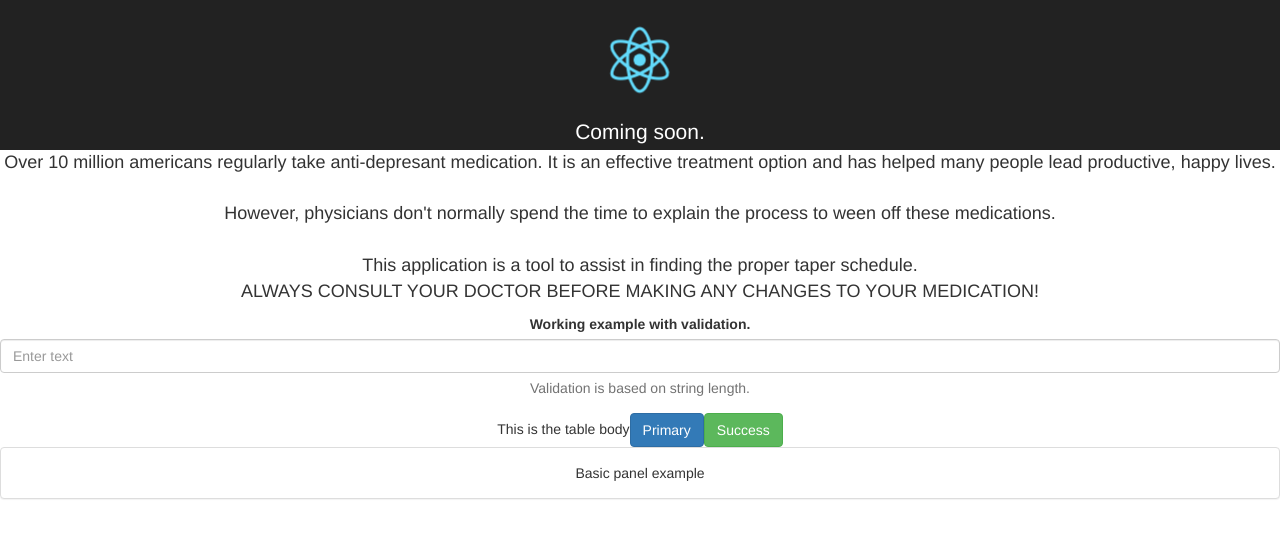
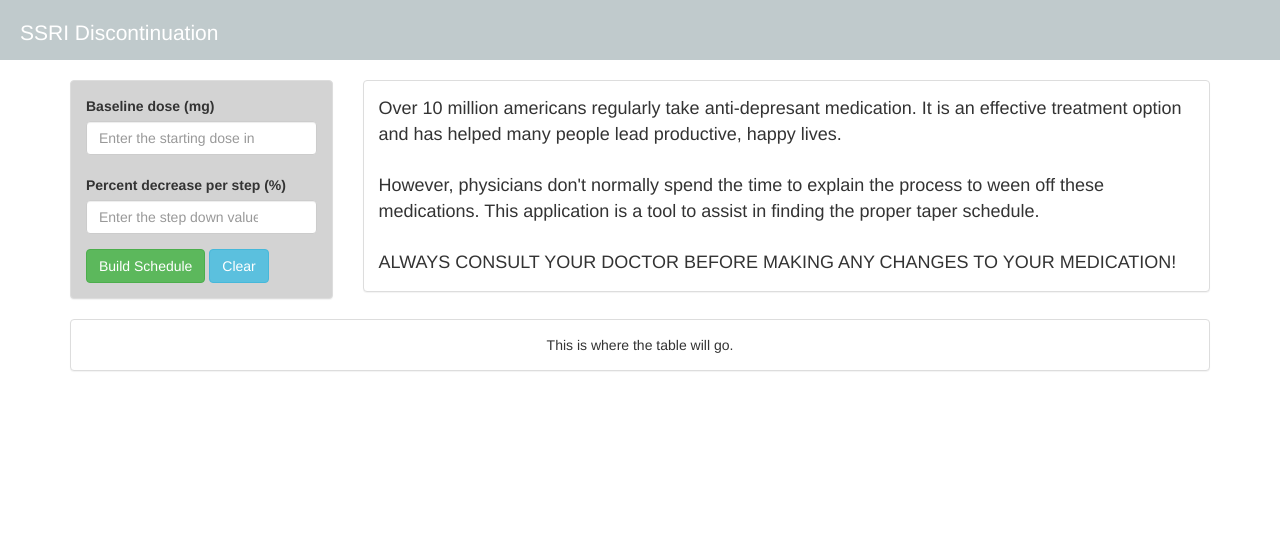
Before and after one commit to dvenor/taper_off_web_front, a React (Create React App) app: page / in a window 1280 px wide. Shown: the top 538 px of the page. Built offline with nearby package versions, Linux system fonts and the light colour scheme.

Commit message:
Creation of the inital input form.  Added Bootstrap grid

```diff
--- a/src/App/App.css
+++ b/src/App/App.css
@@ -8,10 +8,12 @@
 }
 
 .App-header {
-  background-color: #222;
-  height: 150px;
-  padding: 20px;
+  background-color: rgb(192, 202, 204);
+  height: 60px;
+  padding: 1px;
   color: white;
+  text-align: left;
+  padding-left: 20px;
 }
 
 .App-title {
--- a/src/App/App.js
+++ b/src/App/App.js
@@ -1,32 +1,51 @@
 import React, { Component } from 'react';
-import logo from './logo.svg';
 import './App.css';
+import { Grid, Row, Col, Panel } from 'react-bootstrap';
 import TaperTable from './components/TaperTable/TaperTable';
 import TaperForm from './components/TaperForm/TaperForm';
+import MainMessage from './components/MainMessage/MainMessage';
 
 class App extends Component {
   render() {
+
+    const panelStyle = {
+      backgroundColor: 'lightgrey',
+      textAlign: 'left'
+    }
+
     return (
       <div className="App">
-        <head>
-        <link rel="stylesheet" href="https://maxcdn.bootstrapcdn.com/bootstrap/3.3.7/css/bootstrap.min.css" integrity="sha384-BVYiiSIFeK1dGmJRAkycuHAHRg32OmUcww7on3RYdg4Va+PmSTsz/K68vbdEjh4u" crossorigin="anonymous"></link>
-        </head>
+        <link rel="stylesheet" href="https://maxcdn.bootstrapcdn.com/bootstrap/3.3.7/css/bootstrap.min.css" integrity="sha384-BVYiiSIFeK1dGmJRAkycuHAHRg32OmUcww7on3RYdg4Va+PmSTsz/K68vbdEjh4u" crossOrigin="anonymous"></link>
         <header className="App-header">
-          <img src={logo} className="App-logo" alt="logo" />
-          <h1 className="App-title">Coming soon.</h1>
+          {/* <img src={logo} className="App-logo" alt="logo" /> */}
+          <h1 className="App-title">SSRI Discontinuation</h1>
         </header>
-        <p className="App-intro">
-          Over 10 million americans regularly take anti-depresant medication.  It is an effective treatment option
-          and has helped many people lead productive, happy lives.
-          <br/><br/>
-          However, physicians don't normally spend the time to explain the process to ween off these medications.
-          <br/><br/>
-          This application is a tool to assist in finding the proper taper schedule.
-          <br/>
-          ALWAYS CONSULT YOUR DOCTOR BEFORE MAKING ANY CHANGES TO YOUR MEDICATION!
-        </p>
-      <TaperForm></TaperForm>
-      <TaperTable></TaperTable>
+        <Grid>
+          <Row>
+            &nbsp;
+          </Row>
+          <Row>
+            <Col xs={3}>
+              <Panel style={panelStyle}>
+                <Panel.Body>
+                  <TaperForm></TaperForm>
+                </Panel.Body>
+              </Panel>
+            </Col>
+            <Col xs={9}>
+              <Panel>
+                <Panel.Body>
+                  <MainMessage></MainMessage>
+                </Panel.Body>
+              </Panel>
+            </Col>
+          </Row>
+          <Row>
+            <Col xs={12}>
+              <TaperTable></TaperTable>
+            </Col>
+          </Row>
+        </Grid>
       </div>
 
     );
--- /dev/null
+++ b/src/App/components/MainMessage/MainMessage.js
@@ -0,0 +1,28 @@
+import React, { Component } from 'react';
+
+class MainMessage extends Component {
+    render() {
+
+        const messageStyle = {
+            textAlign: 'left'
+          }
+
+        return(
+            <div>
+           <div className="App-intro" style={messageStyle}>
+              Over 10 million americans regularly take anti-depresant medication.  It is an effective treatment option
+              and has helped many people lead productive, happy lives.
+              <br/><br/>
+              However, physicians don't normally spend the time to explain the process to ween off these medications.
+              This application is a tool to assist in finding the proper taper schedule.
+              <br/><br/>
+              ALWAYS CONSULT YOUR DOCTOR BEFORE MAKING ANY CHANGES TO YOUR MEDICATION!
+            </div>
+
+      </div>
+    );
+
+    }
+}
+
+export default MainMessage;
--- a/src/App/components/TaperForm/TaperForm.js
+++ b/src/App/components/TaperForm/TaperForm.js
@@ -1,5 +1,5 @@
 import React, { Component } from 'react';
-import { FormGroup, ControlLabel, FormControl, HelpBlock } from 'react-bootstrap';
+import { FormGroup, ControlLabel, FormControl, Button } from 'react-bootstrap';
 
 class TaperForm extends Component {
     constructor(props, context) {
@@ -8,20 +8,23 @@ class TaperForm extends Component {
       this.handleChange = this.handleChange.bind(this);
 
       this.state = {
-        value: ''
+        doseValue: '',
+        stepValue: ''
       };
     }
 
     getValidationState() {
-      const length = this.state.value.length;
-      if (length > 10) return 'success';
-      else if (length > 5) return 'warning';
-      else if (length > 0) return 'error';
+      const length = this.state.doseValue.length;
+      if (length > 1)
+        return 'success';
+
       return null;
     }
 
     handleChange(e) {
-      this.setState({ value: e.target.value });
+      let change = {};
+      change[e.target.name] = e.target.value;
+      this.setState(change);
     }
 
     render() {
@@ -31,16 +34,28 @@ class TaperForm extends Component {
             controlId="formBasicText"
             validationState={this.getValidationState()}
           >
-            <ControlLabel>Working example with validation.</ControlLabel>
+            <ControlLabel>Baseline dose (mg)</ControlLabel>
             <FormControl
-              type="text"
-              value={this.state.value}
-              placeholder="Enter text"
+              name="doseValue"
+              type="number"
+              value={this.state.doseValue}
+              placeholder="Enter the starting dose in mg"
               onChange={this.handleChange}
             />
             <FormControl.Feedback />
-            <HelpBlock>Validation is based on string length.</HelpBlock>
+            <br/>
+            <ControlLabel>Percent decrease per step (%)</ControlLabel>
+            <FormControl
+              name="stepValue"
+              type="number"
+              value={this.state.stepValue}
+              placeholder="Enter the step down value in Percentage (%)"
+              onChange={this.handleChange}
+            />
+            <FormControl.Feedback />
           </FormGroup>
+          <Button bsStyle="success" type="submit">Build Schedule</Button>&nbsp;
+          <Button bsStyle="info" type="submit">Clear</Button>
         </form>
       );
     }
--- a/src/App/components/TaperTable/TaperTable.js
+++ b/src/App/components/TaperTable/TaperTable.js
@@ -1,5 +1,5 @@
 import React, { Component } from 'react';
-import { Button, Panel } from 'react-bootstrap';
+import { Panel } from 'react-bootstrap';
 import './TaperTable.css';
 
 class TaperTable extends Component {
@@ -11,16 +11,11 @@ class TaperTable extends Component {
   render() {
     return (
       <div className="TaperTable">
-        <header className="TaperTable-header">
-        </header>
-        <p className="TaperTable-body">
-          This is the table body
-          <Button bsStyle="primary">Primary</Button>
-          <Button bsStyle="success">Success</Button>
+
           <Panel onClick={this.handleClick}>
-              <Panel.Body>Basic panel example</Panel.Body>
+              <Panel.Body>This is where the table will go.</Panel.Body>
           </Panel>
-        </p>
+
       </div>
     );
   }
```
